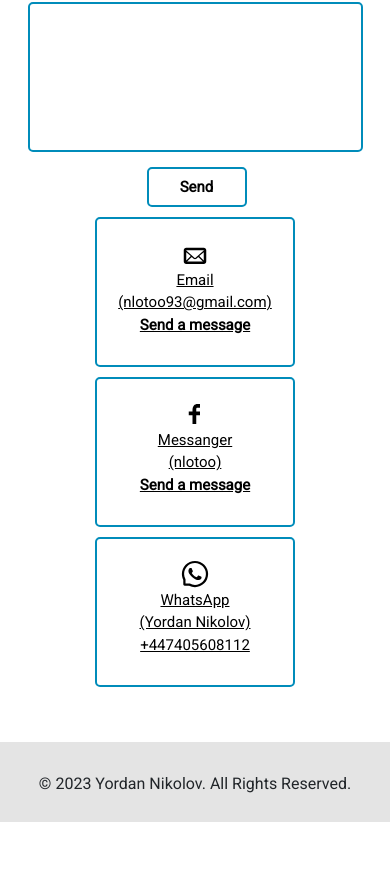
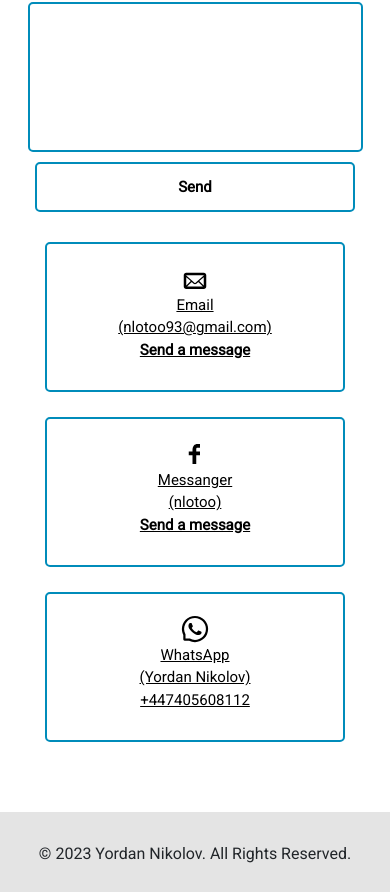
Before and after one commit to nlotoo/portfolio, a React (Create React App) app in the folder client/: page / in a window 390 px wide. Shown: the part 5980-6872 px from the top of the page. Before the commit the page ends 6802 px from the top, so only its background shows below. Built offline with nearby package versions, Linux system fonts and the light colour scheme.

Commit message:
update mobile version

```diff
--- a/client/src/components/Contact/contact.css
+++ b/client/src/components/Contact/contact.css
@@ -65,5 +65,10 @@
         align-items: center;
     }
 
+    .contact-me-a-tag a{
+
+        margin-bottom: 20px;
+        width: 300px;
+    }
 
 }
--- a/client/src/components/Contact/cotact-form/contact-form.css
+++ b/client/src/components/Contact/cotact-form/contact-form.css
@@ -82,13 +82,18 @@
         height: 50px;
     }
 
-    .contact-form button {
+    /* .contact-form button {
         margin-left: 129px;
+    } */
+
+    .contact-form .send-me-email {
+        height: 50px;
+        width: 90%;
+        margin: auto;
+        margin-bottom: 25px;
     }
 
     .send-me-email {
-        width: 95%;
-        margin: auto;
-        margin-bottom: 20px;
+
     }
 }
--- a/client/src/components/Navigation/navigation.css
+++ b/client/src/components/Navigation/navigation.css
@@ -44,3 +44,10 @@ border-radius: 50%;
     width: 320px;
 
 }
+
+@media only screen and (max-width: 425px) {
+    .nav-paf {
+        left: 9%;
+
+    }
+    }
```
